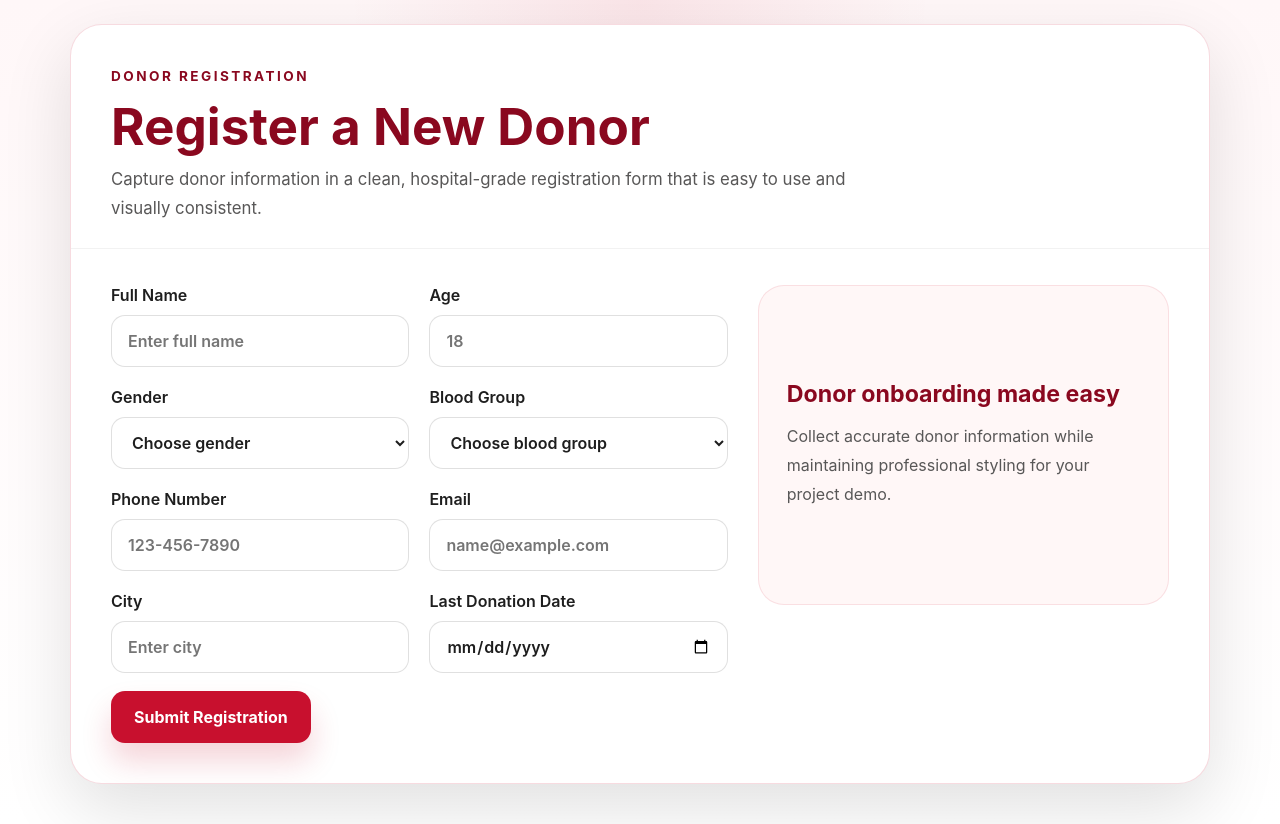
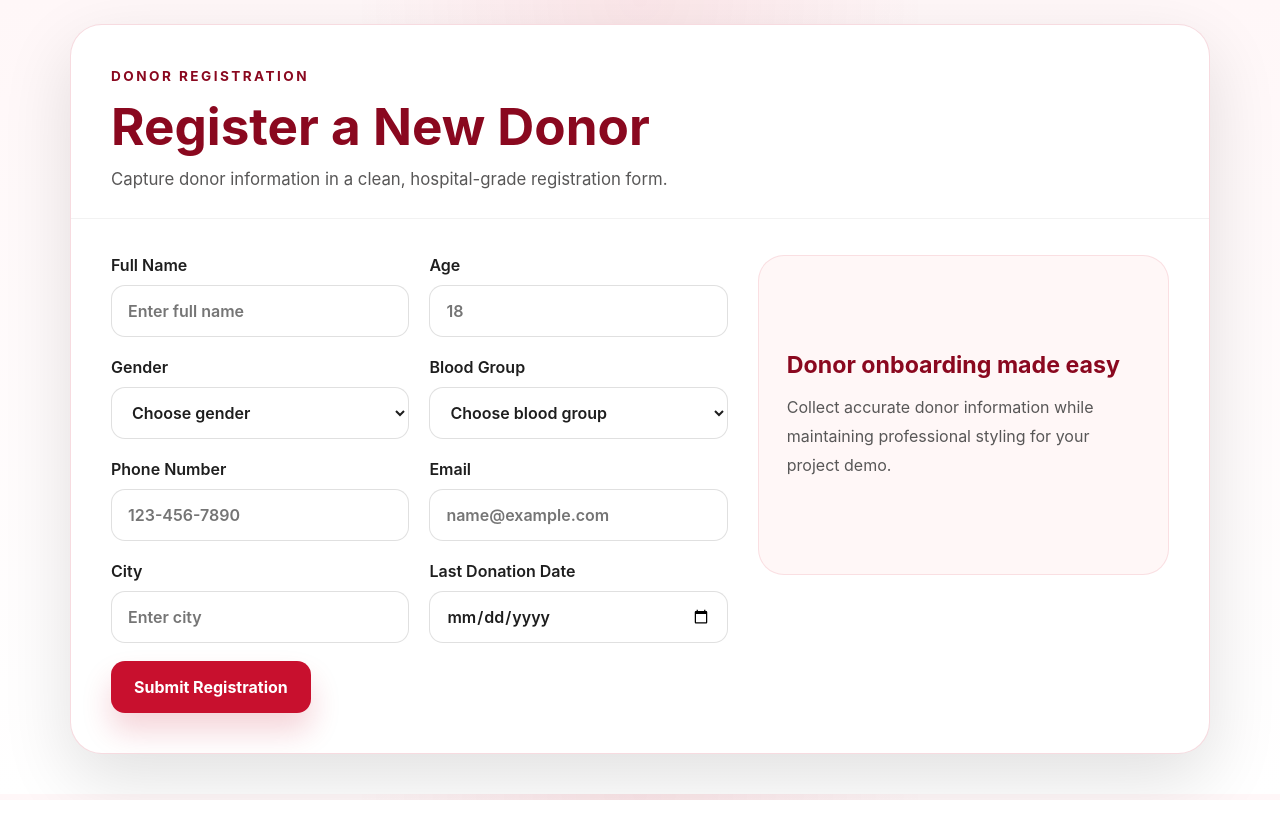
Before and after one commit to AlchemystByte/Blood-Bank, a Flask app: page /register in a window 1280 px wide. After the commit the page ends 800 px from the top, so only its background shows below. Run offline with Flask 3, Linux system fonts and the light colour scheme.

Commit message:
minor changes

```diff
--- a/templates/register_donor.html
+++ b/templates/register_donor.html
@@ -12,7 +12,7 @@
       <div class="page-header">
         <span class="eyebrow">Donor Registration</span>
         <h1>Register a New Donor</h1>
-        <p class="lead">Capture donor information in a clean, hospital-grade registration form that is easy to use and visually consistent.</p>
+        <p class="lead">Capture donor information in a clean, hospital-grade registration form.</p>
       </div>
 
       <div class="hero-panel">
--- a/templates/request_blood.html
+++ b/templates/request_blood.html
@@ -12,7 +12,7 @@
       <div class="page-header">
         <span class="eyebrow">Blood Request</span>
         <h1>Request Blood for a Patient</h1>
-        <p class="lead">Submit patient and hospital details in a clinical, professional form designed for a strong college presentation.</p>
+        <p class="lead">Submit patient and hospital details in a clinical, professional form.</p>
       </div>
 
       <div class="hero-panel">
```
